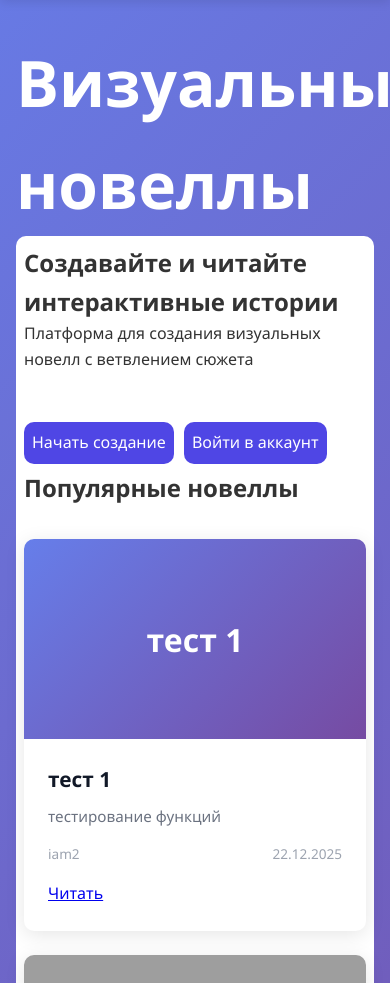
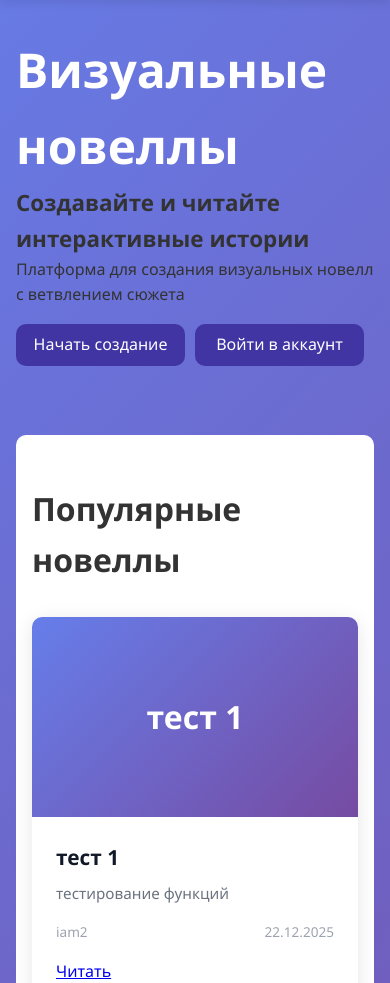
Before and after one commit to RemDiaz/visual-novel-pwa, a Flask app: page / in a window 390 px wide; the page is wider, and only the part inside the window is pictured. Shown: the part 210-1193 px from the top of that part. Run offline with Flask 3, Linux system fonts and the light colour scheme; grey boxes are pictures that could not be loaded.

Commit message:
внешн вид 4

```diff
--- a/static/css/style.css
+++ b/static/css/style.css
@@ -259,46 +259,23 @@ main {
     opacity: 0.5;
 }
 
-/* Адаптивность */
-@media (max-width: 768px) {
-    main {
-        padding: 0 1rem;
-    }
-
-    nav {
-        flex-direction: column;
-        gap: 1rem;
-        text-align: center;
-    }
-
-    .nav-links {
-        flex-wrap: wrap;
-        justify-content: center;
-    }
-
-    .novel-grid {
-        grid-template-columns: 1fr;
-    }
-
-    .form-container {
-        margin: 1rem;
-        padding: 1.5rem;
-    }
-}
 
 .main-whitebackground{
     background-color: white;
-    padding: 0.5rem;
+    padding: 1rem;
     border-radius: 10px;
+    margin-top:4rem;
+    padding-top:3rem;
 }
 
 .main-h1{
     color: white;
     font-size: 4rem;
+    padding-top: 5rem;
 }
 
 .hero-actions {
-    margin-top:50px;
+    margin-top:1rem;
     display:flex
 }
 
@@ -313,13 +290,15 @@ main {
     border-radius: 10px;
     color: white;
     transition: .2s linear;
-    background: #4f46e5;
+    background: #4134a3;
+
 
 }
 
 
+
 .btn:hover{
-    box-shadow: 0 0 0 2px white, 0 0 0 4px #4f46e5;
+    box-shadow: 0 0 0 2px white, 0 0 0 4px #4134a3;
 }
 
 #profile-ul>li{
@@ -467,6 +446,74 @@ display: block;
     margin-bottom:1rem
 }
 
+
+
+.featured-novels>h2{
+    font-size: 2rem;
+}
+
+.novel-cover>img{
+    object-fit:cover;
+      width: 100%;
+    height: 100%;
+}
+
+.novel-card{
+    object-fit: cover;
+}
+
+
+/* Адаптивность */
+@media (max-width: 768px) {
+    main {
+        padding: 0 1rem;
+    }
+
+    nav {
+        flex-direction: column;
+        gap: 1rem;
+        text-align: center;
+    }
+
+    .nav-links {
+        flex-wrap: wrap;
+        justify-content: center;
+    }
+
+    .novel-grid {
+        grid-template-columns: 1fr;
+    }
+
+    .form-container {
+        margin: 1rem;
+        padding: 1.5rem;
+    }
+
+    .hero-actions .btn{
+        width:100%;
+
+        display: grid !important;
+        align-items: center;
+
+        justify-items: center;
+    }
+
+    .main-h1{
+        font-size: 3rem ;
+        padding-top: 0;
+    }
+
+    .hero-section>h2{
+        font-size: 1.4rem;
+
+    }
+
+
+
+}
+
+
+
 /* Утилиты */
 .text-center { text-align: center; }
 .mt-1 { margin-top: 0.5rem; }
--- a/templates/index.html
+++ b/templates/index.html
@@ -4,7 +4,7 @@
 
 {% block content %}
 <h1 class="main-h1">Визуальные новеллы</h1>
-<div class="main-whitebackground">
+
 {% with messages = get_flashed_messages(with_categories=true) %}
     {% if messages %}
         <div class="flash-messages">
@@ -34,8 +34,8 @@
         </div>
     {% endif %}
 </div>
-
 {% if novels %}
+<div class="main-whitebackground">
     <section class="featured-novels">
         <h2>Популярные новеллы</h2>
         <div class="novel-grid">
```
